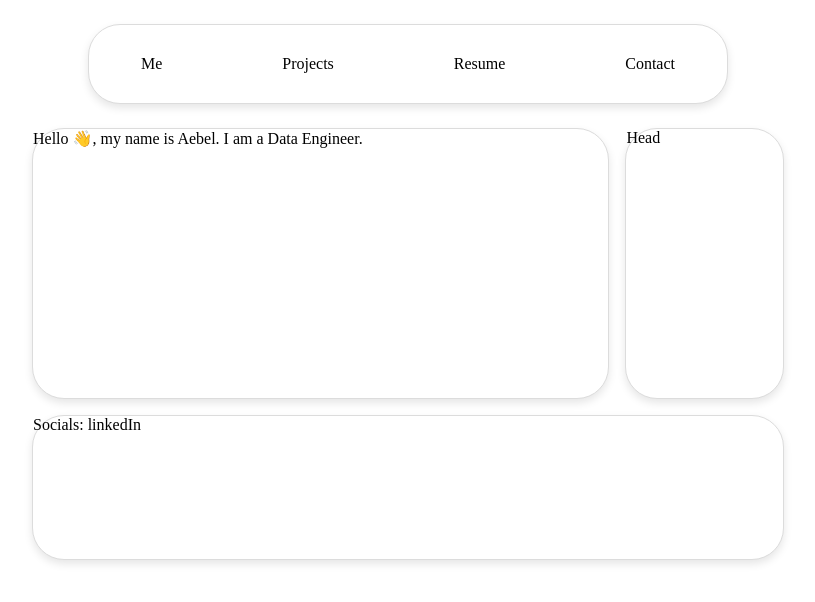
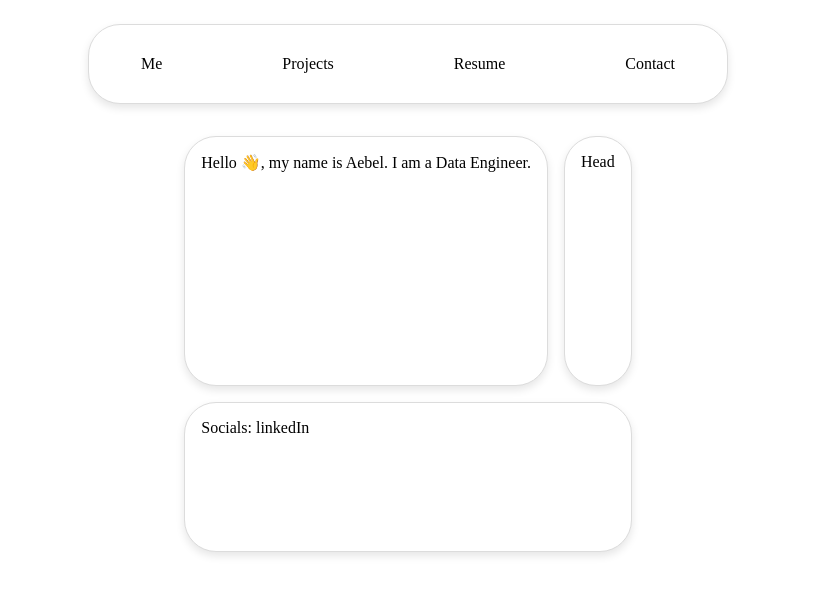
Before and after one commit to Aebel-Shajan/Aebel-Shajan.github.io, a React (Vite) app: page / in a window 1280 px wide. Shown: the top 602 px of the page, without its empty margins (232-1047 px from the left). Built offline with nearby package versions, Linux system fonts and the light colour scheme.

Commit message:
Remove repetition in about css. Add some padding to cards.

```diff
--- a/src/components/Sections/About/About.css
+++ b/src/components/Sections/About/About.css
@@ -1,19 +1,6 @@
 #about {
-    width: 50rem;
     height: 30rem;
-    padding: 1rem;
-
-
-    display: grid;
-    grid-template-areas:
-            "a a a"
-            "b c c"
-            "b c c";
-}
-#about {
-    width: 50rem;
-    height: 30rem;
-    padding: 1.5rem;
+    padding: 2rem;
 
     display: grid;
     grid-template-areas:
@@ -21,6 +8,9 @@
             "a a b"
             "c c c";
     gap: 1rem;
+}
+#about > * {
+    padding: 1rem;
 }
 #hello {
     grid-area: a;
```
